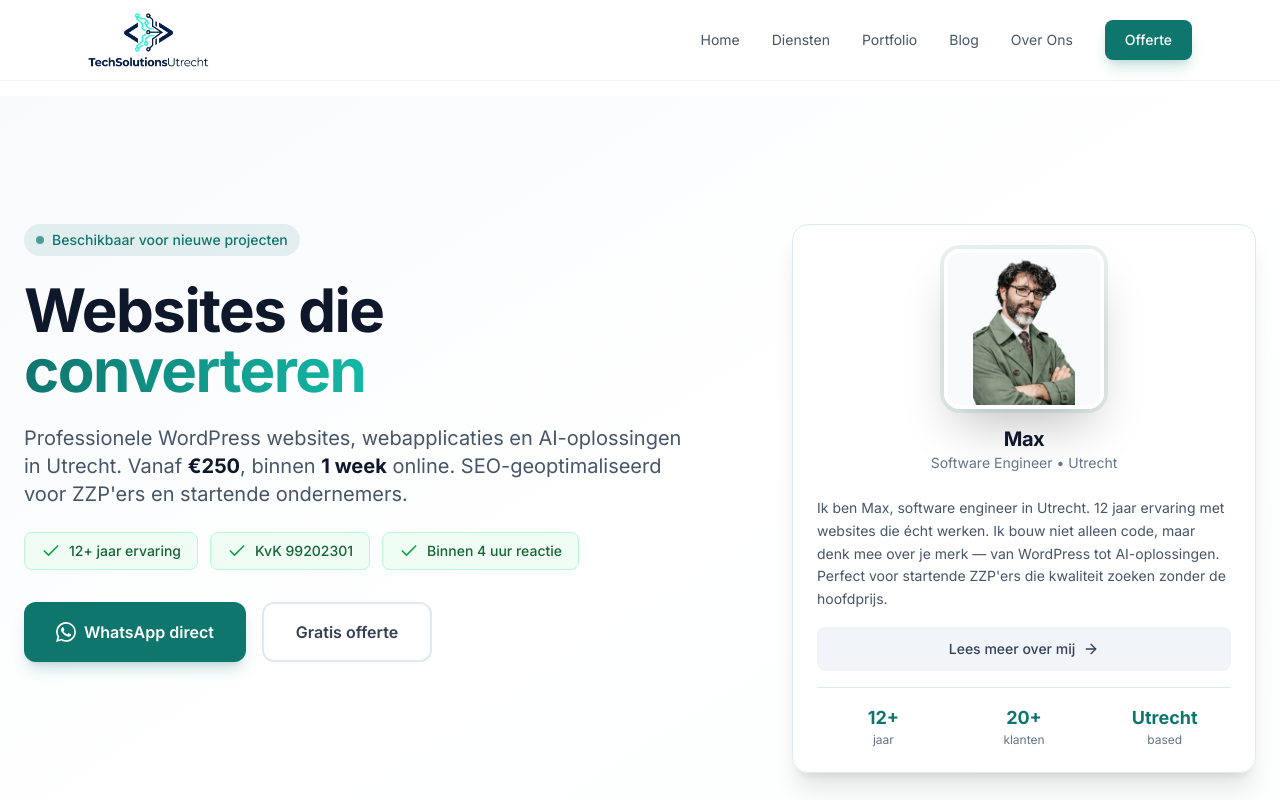
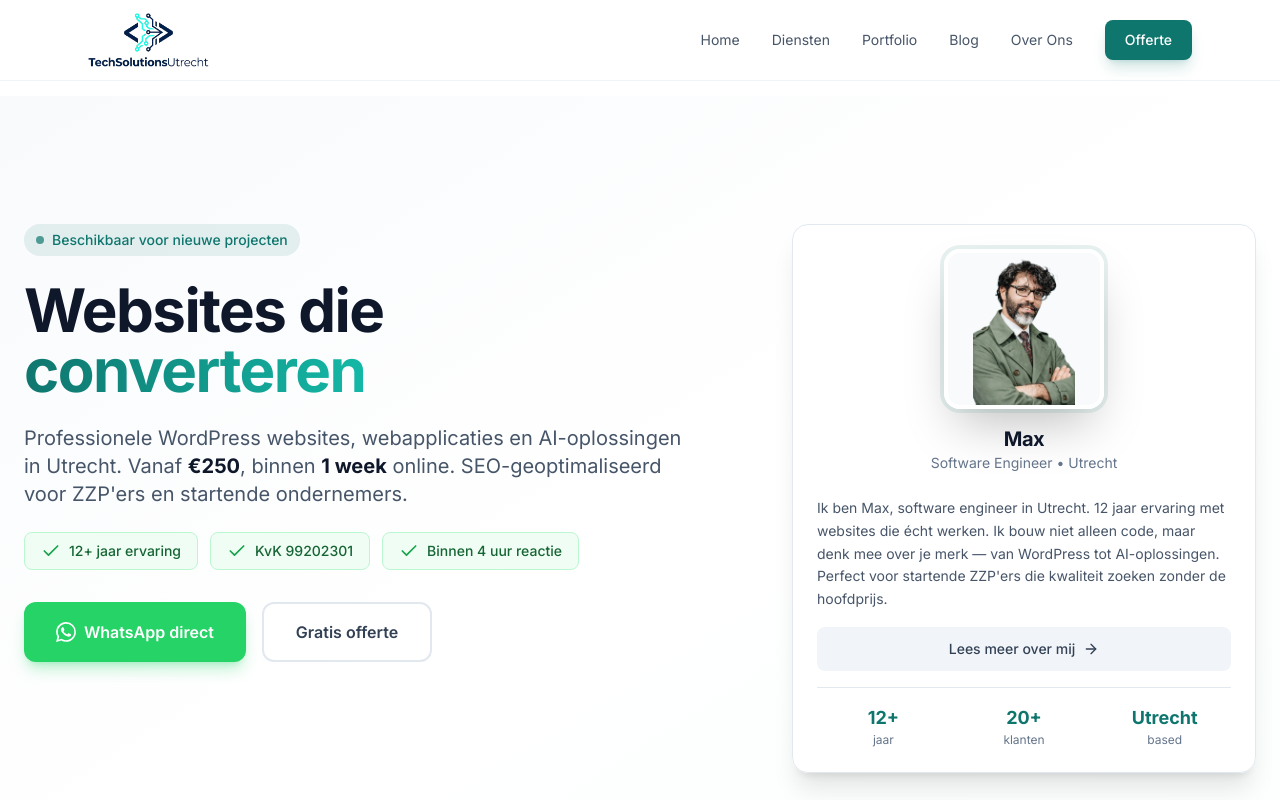
Before and after one commit to hameda9795/techsolutionsutrecht, a Next.js app: page / in a window 1280 px wide. Shown: the top 800 px of the page. Built offline with nearby package versions, Linux system fonts and the light colour scheme.

Commit message:
style: update CTA and Hero button styles for improved visibility and consistency

```diff
--- a/src/components/CTA.tsx
+++ b/src/components/CTA.tsx
@@ -30,9 +30,9 @@ export default function CTA() {
               href="https://wa.me/31625518708"
               target="_blank"
               rel="noopener noreferrer"
-              className="btn-ghost group"
+              className="inline-flex items-center justify-center gap-2 px-6 py-3 rounded-lg font-medium transition-all bg-[#25D366] text-white hover:bg-[#128C7E] shadow-lg shadow-[#25D366]/30"
             >
-              <svg className="w-5 h-5 mr-2" fill="currentColor" viewBox="0 0 24 24">
+              <svg className="w-5 h-5" fill="currentColor" viewBox="0 0 24 24">
                 <path d="M17.472 14.382c-.297-.149-1.758-.867-2.03-.967-.273-.099-.471-.148-.67.15-.197.297-.767.966-.94 1.164-.173.199-.347.223-.644.075-.297-.15-1.255-.463-2.39-1.475-.883-.788-1.48-1.761-1.653-2.059-.173-.297-.018-.458.13-.606.134-.133.298-.347.446-.52.149-.174.198-.298.298-.497.099-.198.05-.371-.025-.52-.075-.149-.669-1.612-.916-2.207-.242-.579-.487-.5-.669-.51-.173-.008-.371-.01-.57-.01-.198 0-.52.074-.792.372-.272.297-1.04 1.016-1.04 2.479 0 1.462 1.065 2.875 1.213 3.074.149.198 2.096 3.2 5.077 4.487.709.306 1.262.489 1.694.625.712.227 1.36.195 1.871.118.571-.085 1.758-.719 2.006-1.413.248-.694.248-1.289.173-1.413-.074-.124-.272-.198-.57-.347m-5.421 7.403h-.004a9.87 9.87 0 01-5.031-1.378l-.361-.214-3.741.982.998-3.648-.235-.374a9.86 9.86 0 01-1.51-5.26c.001-5.45 4.436-9.884 9.888-9.884 2.64 0 5.122 1.03 6.988 2.898a9.825 9.825 0 012.893 6.994c-.003 5.45-4.437 9.884-9.885 9.884m8.413-18.297A11.815 11.815 0 0012.05 0C5.495 0 .16 5.335.157 11.892c0 2.096.547 4.142 1.588 5.945L.057 24l6.305-1.654a11.882 11.882 0 005.683 1.448h.005c6.554 0 11.89-5.335 11.893-11.893a11.821 11.821 0 00-3.48-8.413z"/>
               </svg>
               WhatsApp: +31 6 25518708
--- a/src/components/Hero.tsx
+++ b/src/components/Hero.tsx
@@ -60,7 +60,7 @@ export default function Hero() {
               <div className="flex flex-col sm:flex-row gap-4 mb-8">
                 <a
                   href="https://wa.me/31625518708"
-                  className="inline-flex items-center justify-center gap-2 bg-[#0f766e] text-white px-8 py-4 rounded-xl font-semibold hover:bg-[#0d9488] transition-colors shadow-lg shadow-[#0f766e]/20"
+                  className="inline-flex items-center justify-center gap-2 bg-[#25D366] text-white px-8 py-4 rounded-xl font-semibold hover:bg-[#128C7E] transition-colors shadow-lg shadow-[#25D366]/30"
                 >
                   <svg className="w-5 h-5" fill="currentColor" viewBox="0 0 24 24">
                     <path d="M17.472 14.382c-.297-.149-1.758-.867-2.03-.967-.273-.099-.471-.148-.67.15-.197.297-.767.966-.94 1.164-.173.199-.347.223-.644.075-.297-.15-1.255-.463-2.39-1.475-.883-.788-1.48-1.761-1.653-2.059-.173-.297-.018-.458.13-.606.134-.133.298-.347.446-.52.149-.174.198-.298.298-.497.099-.198.05-.371-.025-.52-.075-.149-.669-1.612-.916-2.207-.242-.579-.487-.5-.669-.51-.173-.008-.371-.01-.57-.01-.198 0-.52.074-.792.372-.272.297-1.04 1.016-1.04 2.479 0 1.462 1.065 2.875 1.213 3.074.149.198 2.096 3.2 5.077 4.487.709.306 1.262.489 1.694.625.712.227 1.36.195 1.871.118.571-.085 1.758-.719 2.006-1.413.248-.694.248-1.289.173-1.413-.074-.124-.272-.198-.57-.347m-5.421 7.403h-.004a9.87 9.87 0 01-5.031-1.378l-.361-.214-3.741.982.998-3.648-.235-.374a9.86 9.86 0 01-1.51-5.26c.001-5.45 4.436-9.884 9.888-9.884 2.64 0 5.122 1.03 6.988 2.898a9.825 9.825 0 012.893 6.994c-.003 5.45-4.437 9.884-9.885 9.884m8.413-18.297A11.815 11.815 0 0012.05 0C5.495 0 .16 5.335.157 11.892c0 2.096.547 4.142 1.588 5.945L.057 24l6.305-1.654a11.882 11.882 0 005.683 1.448h.005c6.554 0 11.89-5.335 11.893-11.893a11.821 11.821 0 00-3.48-8.413z"/>
```
